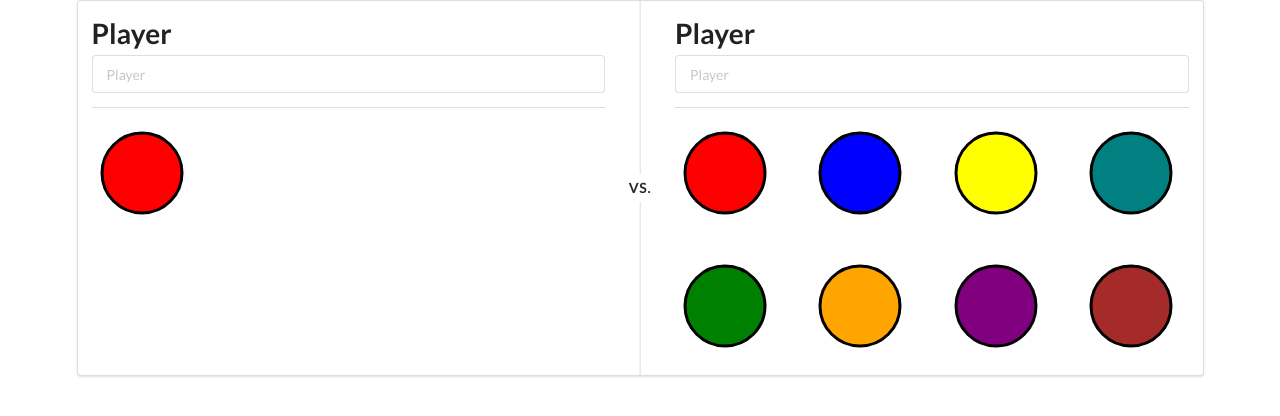
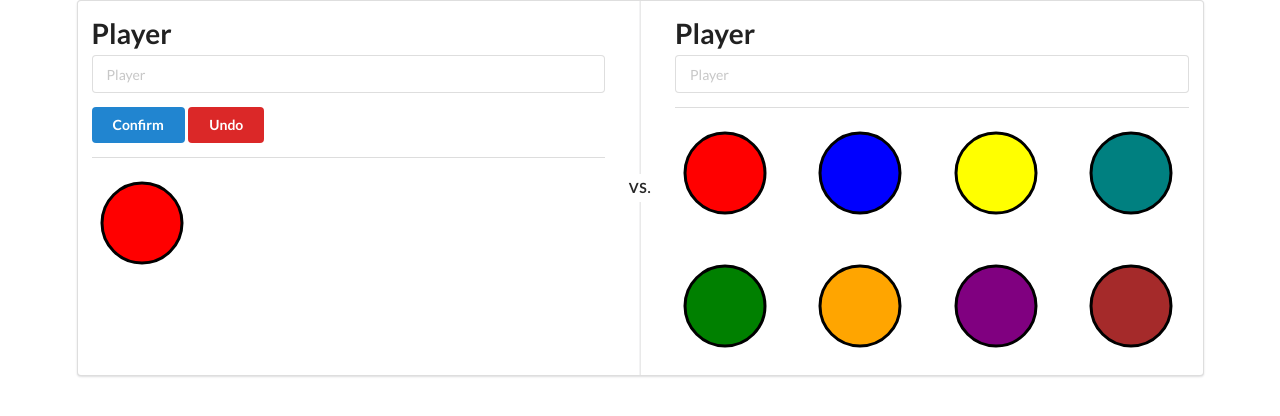
Before and after one commit to danieldiaz14/Connect-4, a React (Create React App) app: page / in a window 1280 px wide. Both pictures are taken after a click on the element 145 px from the left and 175 px from the top of the page. Shown: the top 416 px of the page. Built offline with nearby package versions, Linux system fonts and the light colour scheme.

Commit message:
feat/updateRenderWithColorChoiceAndisReady

```diff
--- a/src/components/PlayerSelection/PlayerSelection/PlayerForm.js
+++ b/src/components/PlayerSelection/PlayerSelection/PlayerForm.js
@@ -3,10 +3,13 @@ import FormError from "./FormError";
 import validPlayerNames from "../utils/errorUtil";
 import { PlayerInfoContext } from "../../App";
 
-const renderButtons = (check, onClickEvents) => {
+const renderButtons = (playerState, onClickEvents) => {
   const { onSubmit, onUndo } = onClickEvents;
-  if (check) {
-    return <div>
+  const { playerName, colorPicked } = playerState;
+  const checkNameAndColor = playerName.length > 0 || colorPicked.length < 8;
+  if (checkNameAndColor) {
+    return (
+      <div>
         <button className="ui button primary" type="submit" onClick={onSubmit}>
           Confirm
         </button>
@@ -14,8 +17,9 @@ const renderButtons = (check, onClickEvents) => {
           Undo
         </button>
       </div>
+    );
   }
-}
+};
 const PlayerForm = ({ player, onSubmit, updateName, undoPlayer }) => {
   const [error, updateError] = useState({
     isError: false,
@@ -23,11 +27,10 @@ const PlayerForm = ({ player, onSubmit, updateName, undoPlayer }) => {
     errorHeader: "",
     errorMessage: ""
   });
-
-  const PlayerInfo = useContext(PlayerInfoContext);
-  const playerName = PlayerInfo.playerState[player].playerName;
+  const playerInfo = useContext(PlayerInfoContext);
+  const playerName = playerInfo.playerState[player].playerName;
   const handleChange = e => {
-    updateName(PlayerInfo, e.target.value);
+    updateName(playerInfo, e.target.value);
   };
 
   const handleSubmit = e => {
@@ -40,7 +43,7 @@ const PlayerForm = ({ player, onSubmit, updateName, undoPlayer }) => {
   };
 
   const handleUndo = () => {
-    undoPlayer(PlayerInfo);
+    undoPlayer(playerInfo);
   };
 
   const renderErrorMessage = () => {
@@ -73,7 +76,10 @@ const PlayerForm = ({ player, onSubmit, updateName, undoPlayer }) => {
           />
         </div>
       </div>
-      {renderButtons(!!playerName.length, {onSubmit: () => console.log("confirm"), onUndo: handleUndo})}
+      {renderButtons(playerInfo.playerState[player], {
+        onSubmit: () => console.log("confirm"),
+        onUndo: handleUndo
+      })}
       {renderErrorMessage()}
     </form>
   );
--- a/src/components/PlayerSelection/PlayerSelection/PlayerSelection.js
+++ b/src/components/PlayerSelection/PlayerSelection/PlayerSelection.js
@@ -5,7 +5,7 @@ import PlayerColorGrid from "../PlayerColorGrid/PlayerColorGrid";
 
 const PlayerSelection = ({ player, updateName, updateColor, undoPlayer }) => {
   const handleFormSubmission = formSubmission => {
-    console.log(formSubmission);
+    console.log("pizza");
   };
 
   return (
--- a/src/reducers/playerReducer.js
+++ b/src/reducers/playerReducer.js
@@ -17,11 +17,13 @@ import { COLOR_CHOICES as colors } from "../components/PlayerSelection/constants
 export const initalPlayerState = {
   firstPlayer: {
     playerName: "",
-    colorPicked: [...colors]
+    colorPicked: [...colors],
+    isReady: false
   },
   secondPlayer: {
     playerName: "",
-    colorPicked: [...colors]
+    colorPicked: [...colors],
+    isReady: false
   }
 };
 
```
Lines whose indentation alone changed are shown as unchanged.
